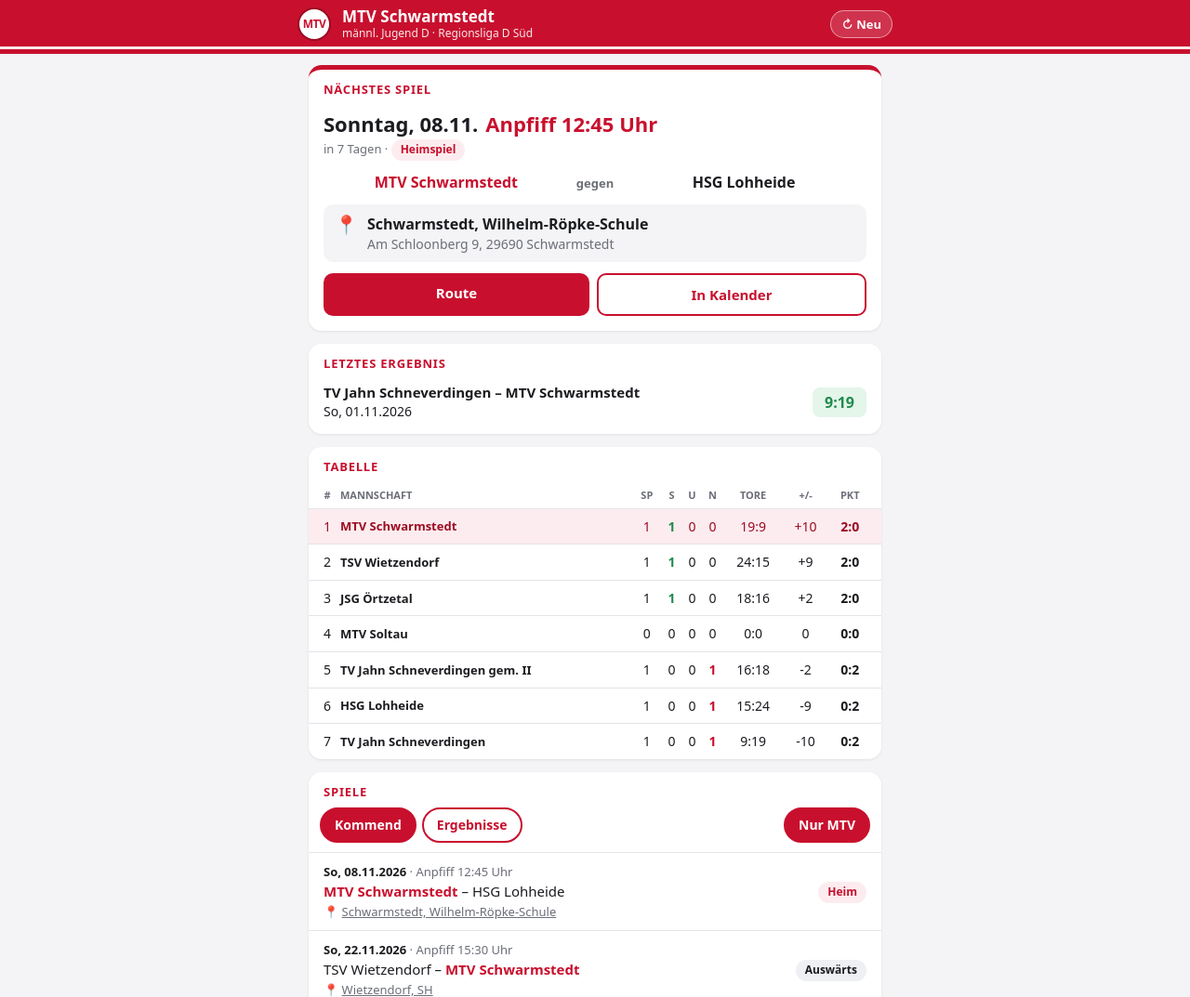
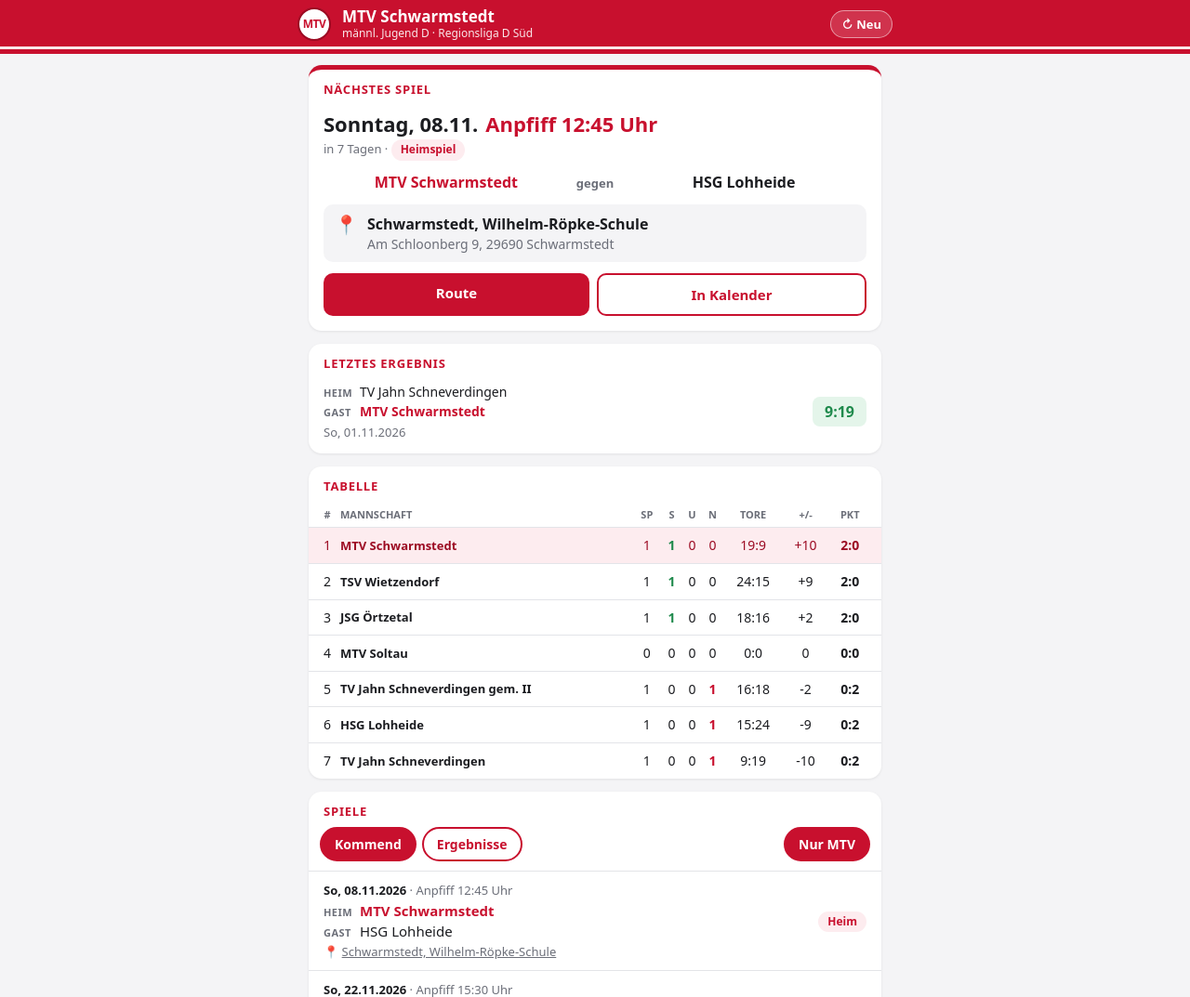
Before and after one commit to semmikgs/private, a plain HTML site: page mtv/index.html in a window 1280 px wide. Shown: the top 1073 px of the page at 93% size. Drawn offline with Linux system fonts and the light colour scheme.

Commit message:
MTV: Heim/Gast zweizeilig bei Ergebnis und Spieleliste
Co-Authored-By: Claude Opus 5.5 <noreply@anthropic.com>
Claude-Session: https://claude.ai/code/session_012mgcNwKVphrdr7jYzQHyKm

```diff
--- a/mtv/index.html
+++ b/mtv/index.html
@@ -105,6 +105,10 @@
   .letztes { display: flex; align-items: center; gap: 12px; padding: 4px 16px 14px; }
   .letztes .text { flex: 1; font-size: 14px; }
   .letztes .text b { font-size: 15px; }
+  .hg { display: grid; grid-template-columns: auto 1fr; gap: 1px 8px; align-items: baseline; }
+  .hg .lbl { font-size: 11px; font-weight: 700; text-transform: uppercase; letter-spacing: .04em; color: var(--leise); }
+  .hg .wir { font-weight: 800; color: var(--rot); }
+  .letztes .datum2 { font-size: 13px; color: var(--leise); margin-top: 3px; }
 
   /* Tabelle */
   table { width: 100%; border-collapse: collapse; font-size: 14px; }
@@ -246,6 +250,10 @@ function tageBis(ts) {
   return "in " + n + " Tagen";
 }
 
+function heimGast(s) {
+  return '<div class="hg"><span class="lbl">Heim</span><span>' + teamHtml(s.heim) + '</span><span class="lbl">Gast</span><span>' + teamHtml(s.gast) + "</span></div>";
+}
+
 function teamHtml(name) {
   return istWir(name) ? '<span class="wir">' + esc(name) + "</span>" : esc(name);
 }
@@ -297,8 +305,8 @@ function zeichne(hinweis) {
   /* Letztes Ergebnis */
   if (letztes) {
     const w = wertung(letztes);
-    html += '<section class="karte"><h2>Letztes Ergebnis</h2><div class="letztes"><div class="text"><b>' + teamHtml(letztes.heim) + " – " + teamHtml(letztes.gast) + "</b><br>" +
-      WOCHENTAG[new Date(letztes.zeitpunkt).getDay()] + ", " + esc(letztes.datum) + '</div><span class="erg ' + w + '">' + esc(letztes.erg) + "</span></div></section>";
+    html += '<section class="karte"><h2>Letztes Ergebnis</h2><div class="letztes"><div class="text">' + heimGast(letztes) + '<div class="datum2">' +
+      WOCHENTAG[new Date(letztes.zeitpunkt).getDay()] + ", " + esc(letztes.datum) + '</div></div><span class="erg ' + w + '">' + esc(letztes.erg) + "</span></div></section>";
   }
 
   /* Tabelle */
@@ -330,7 +338,7 @@ function zeichne(hinweis) {
       const rechts = s.erg ? '<span class="erg ' + (unser ? wertung(s) : "") + '">' + esc(s.erg) + "</span>" : '<span class="badge ' + (istWir(s.heim) ? "" : "aus") + '">' + (unser ? (istWir(s.heim) ? "Heim" : "Auswärts") : "") + "</span>";
       return '<div class="spiel"><div class="datum"><b>' + WOCHENTAG[d.getDay()] + ", " + esc(s.datum) + "</b> · Anpfiff " + esc(s.zeit) + " Uhr</div>" +
         '<div class="rechts">' + (unser || s.erg ? rechts : "") + "</div>" +
-        '<div class="teams">' + teamHtml(s.heim) + " – " + teamHtml(s.gast) + "</div>" +
+        '<div class="teams">' + heimGast(s) + "</div>" +
         '<div class="halle">📍 <a href="' + h.maps + '" target="_blank" rel="noopener">' + esc(h.name) + "</a></div></div>";
     }).join("");
   }
```
